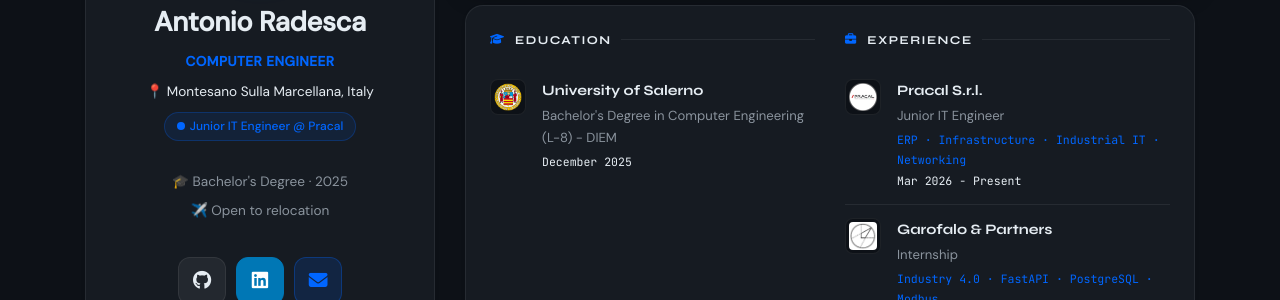
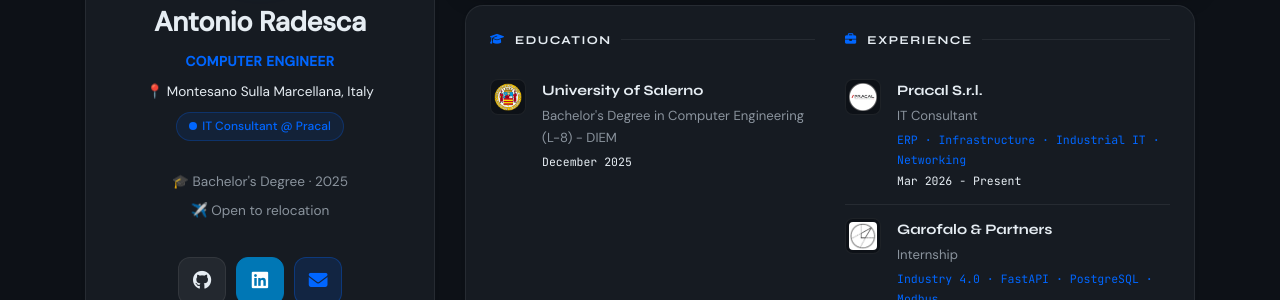
Before and after one commit to antonio-radesca/antonio.radesca-portfolio, a Jekyll site: the page built from index.html, in a window 1280 px wide and 900 px high, scrolled down 557 px. Shown: the part 272-572 px from the top of the window. Built offline with Jekyll 4.4.1, drawn with Linux system fonts in a browser that asks for light colours; nearby versions of some CDN libraries; a style sheet for code colours, icons or effects is not loaded.

Commit message:
Modifiche

```diff
--- a/_data/profile.yml
+++ b/_data/profile.yml
@@ -27,7 +27,7 @@
 experience:
   - name: "Pracal S.r.l."
     logo: "/assets/images/badges/pracal.png"
-    position: "Junior IT Engineer"
+    position: "IT Consultant"
     date: "Mar 2026 - Present"
     description: "ERP · Infrastructure · Industrial IT · Networking"
   - name: "Garofalo & Partners"
--- a/_includes/widgets/profile_card_mini.html
+++ b/_includes/widgets/profile_card_mini.html
@@ -61,7 +61,7 @@
                      border-radius: 20px; padding: 3px 12px;">
                             <span
                                 style="display:inline-block; width:8px; height:8px; background: var(--accent); border-radius:50%;"></span>
-                            <span style="font-size: 0.75rem; color: var(--accent); font-weight: 500;">Junior IT Engineer @ Pracal</span>
+                            <span style="font-size: 0.75rem; color: var(--accent); font-weight: 500;">IT Consultant @ Pracal</span>
                         </span>
                     </div>
                 </div>
```
